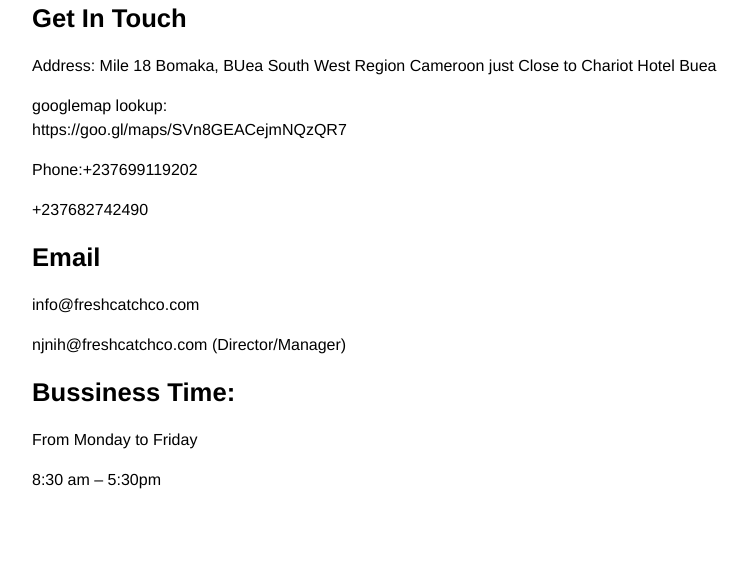
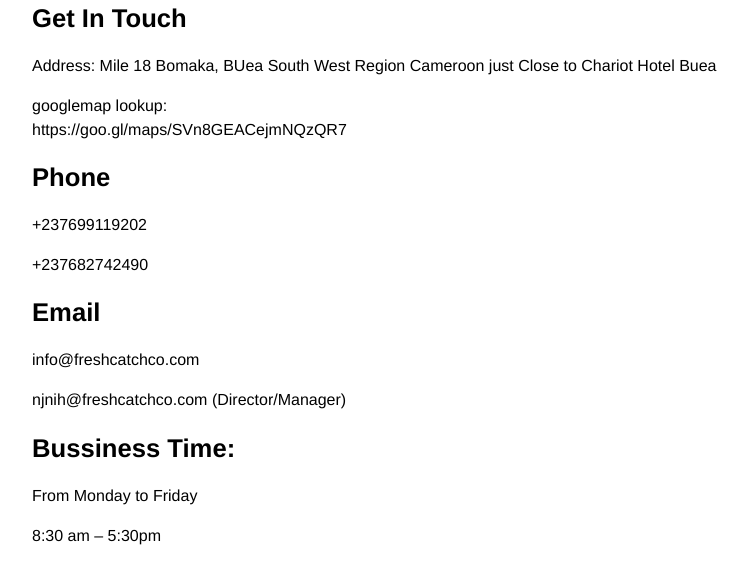
Before and after one commit to njnih/web-workshop, a plain HTML site: page contact/index.html in a window 1280 px wide. Shown: the part 97-680 px from the top of the page, without its empty margins (0-747 px from the left). Drawn offline with Linux system fonts and the light colour scheme.

Commit message:
Update index.html

```diff
--- a/contact/index.html
+++ b/contact/index.html
@@ -20,7 +20,8 @@
 
       googlemap lookup: <nav>https://goo.gl/maps/SVn8GEACejmNQzQR7</nav>
 
-      <p>Phone:+237699119202</p> <p>+237682742490</p>
+      <h2> Phone</h2>
+      <p>+237699119202</p> <p>+237682742490</p>
 
       <h2>Email</h2>
 
```
